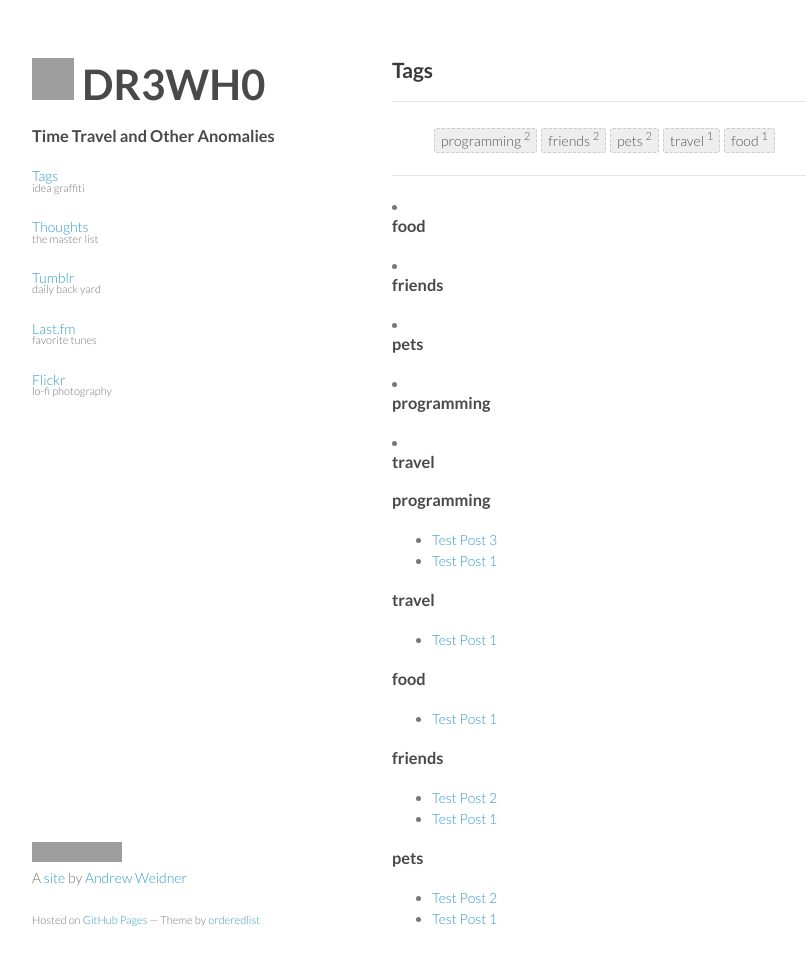
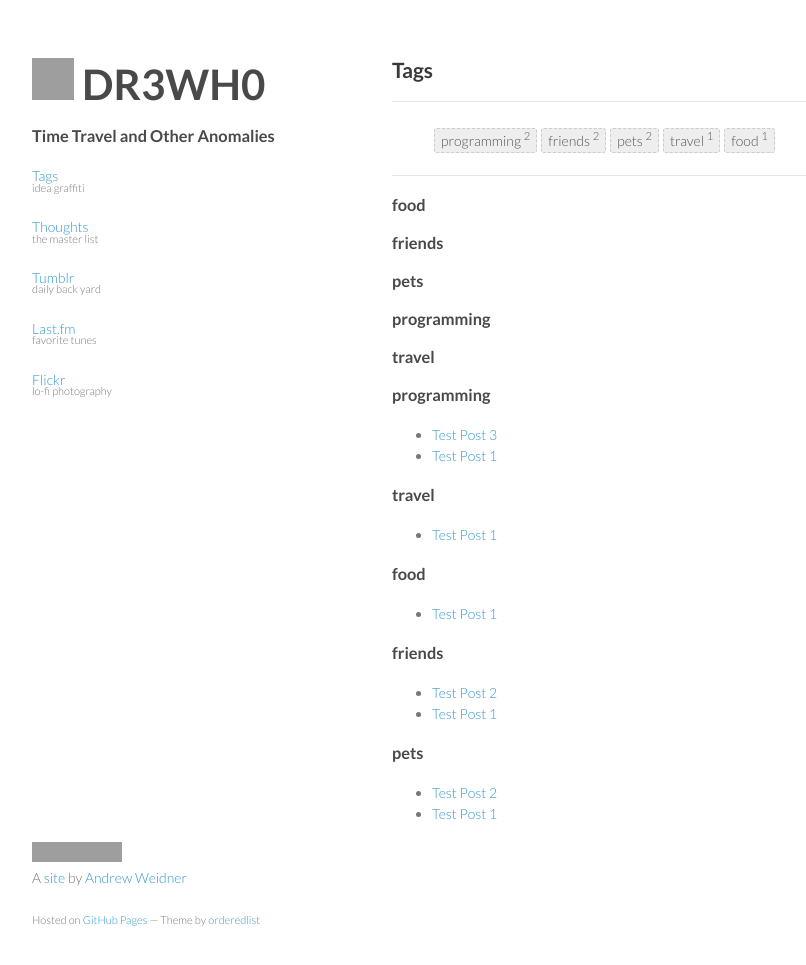
Before and after one commit to drewhop/drewhop.github.io, a Jekyll site: the page built from tags.html, in a window 1280 px wide and 999 px high. Shown: the top 965 px of the window, without its empty margins (178-984 px from the left). Built offline with Jekyll 4.4.1, drawn with Linux system fonts in a browser that asks for light colours; comment, search, counter and statistics services are not loaded; grey boxes are pictures that could not be loaded.

Commit message:
Update tags.html

```diff
--- a/tags.html
+++ b/tags.html
@@ -49,9 +49,9 @@
   {% capture this_word %}
     {{ get_items | split:' ' | sort | join:' ' | truncatewords:item | remove:'...' | split:' ' | last }}
   {% endcapture %}
-  <li><h3 id="{{ this_word }}-ref">{{ this_word }}</h3></li>
+  <h3 id="{{ this_word }}-ref">{{ this_word }}</h3>
   <ul>
-    {% assign pages_list = tag[1] %}
+    {% assign pages_list = this_word %}
     {% include JB/pages_list %}
   </ul>
 {% endfor %}
```
